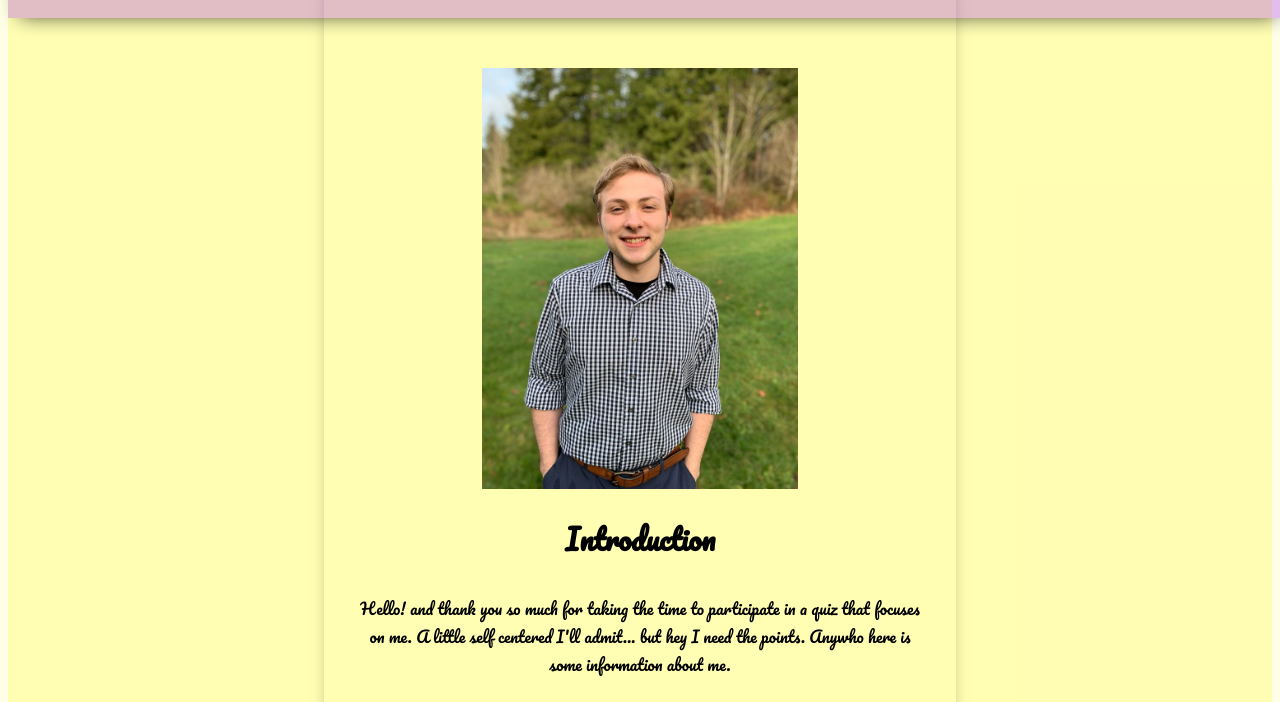
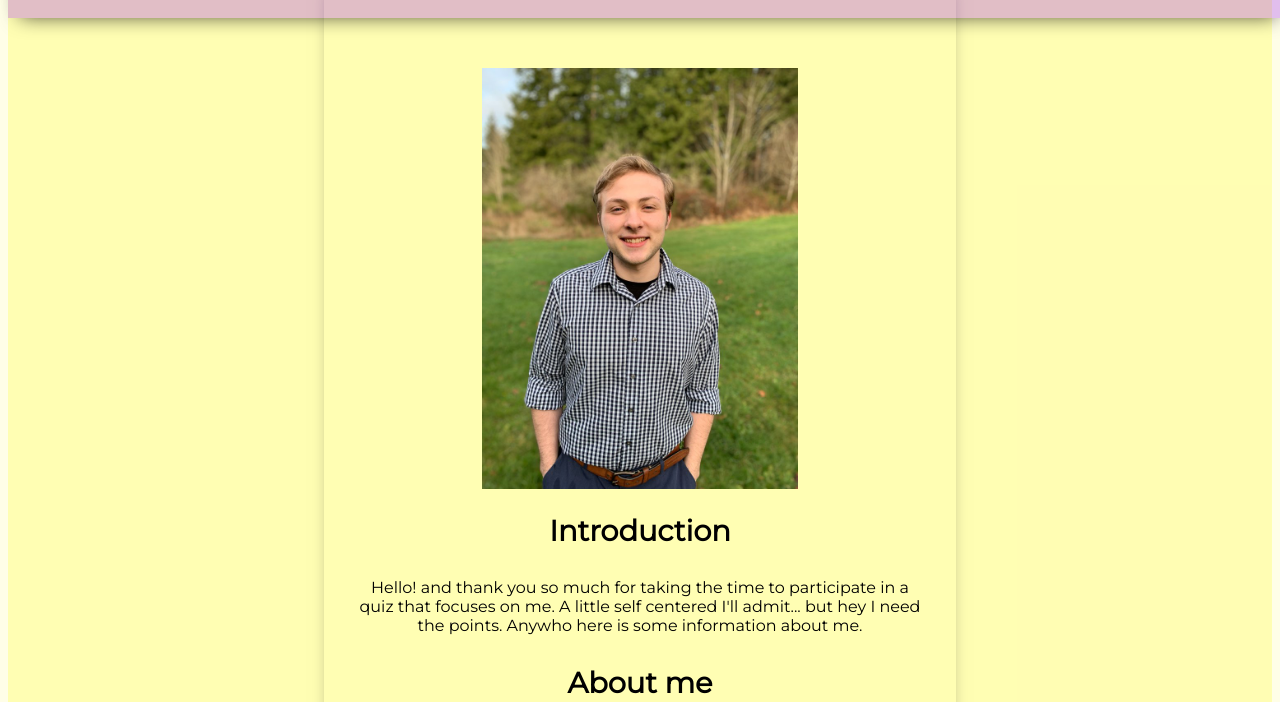
Before and after one commit to CameronZimmerman/lab01-quiz-page, a plain HTML site: page index.html in a window 1280 px wide. Shown: the part 70-772 px from the top of the page. Drawn offline with Linux system fonts and the light colour scheme; a web font is replaced by a local one.

Commit message:
make font not cursive for readability

```diff
--- a/app.js
+++ b/app.js
@@ -3,6 +3,8 @@ import { quizAskQuestions, quizIntroduction, showQuizResults } from './compartme
 const startQuizButton = document.getElementById('quiz-start-button');
 
 startQuizButton.addEventListener('click', () => {
+
+    startQuizButton.textContent = 'Retry Quiz?';
 
     const finishQuiz = quizIntroduction();
     if (finishQuiz !== false){
--- a/index.html
+++ b/index.html
@@ -13,6 +13,9 @@
 
     <link rel="preconnect" href="https://fonts.gstatic.com">
     <link href="https://fonts.googleapis.com/css2?family=Pacifico&display=swap" rel="stylesheet">
+
+    <link rel="preconnect" href="https://fonts.gstatic.com">
+    <link href="https://fonts.googleapis.com/css2?family=Montserrat&display=swap" rel="stylesheet">
     <title>Personal Page with quiz!</title>
 </head>
 
--- a/styles/style.css
+++ b/styles/style.css
@@ -21,7 +21,7 @@ body {
     --shadow: 0px 10px 20px -12px rgba(0,0,0,0.75);
     --gutter: 30px;
     --footer-height: 25px;
-    font-family: 'Pacifico', cursive;
+    font-family: 'Montserrat', sans-serif;
 
 }
 
```
